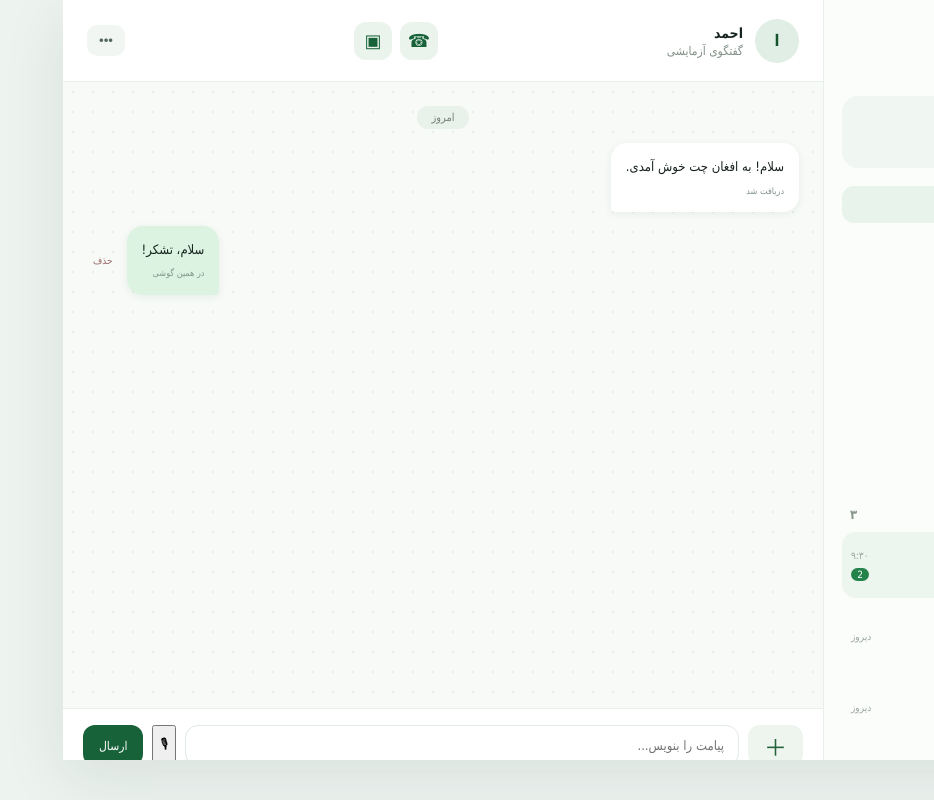
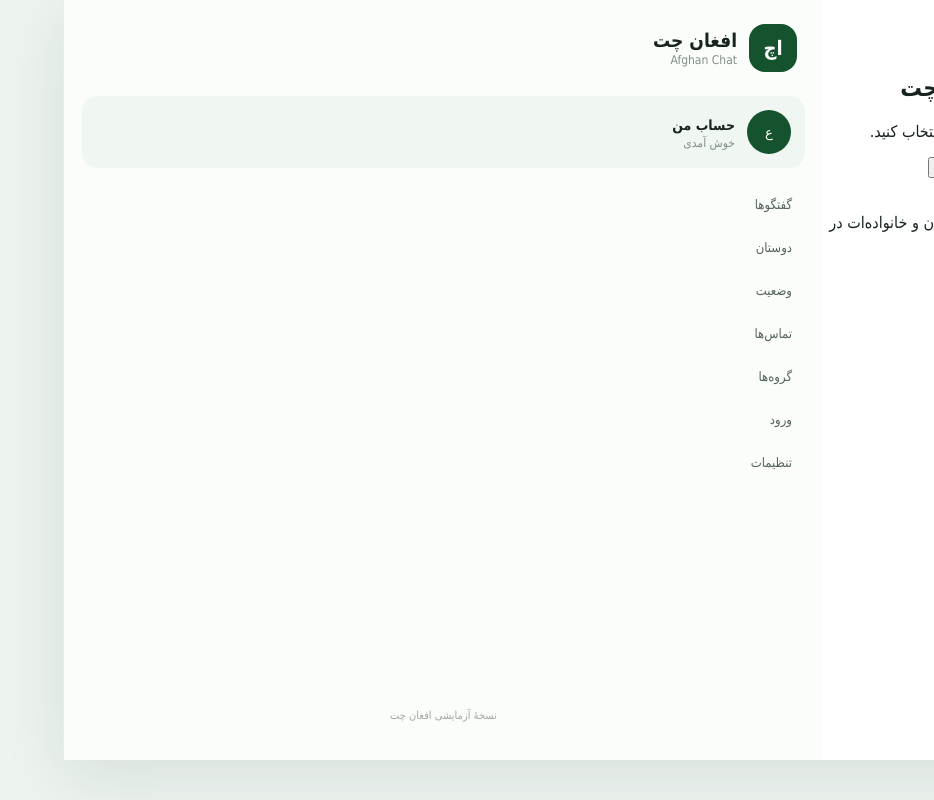
Before and after one commit to adrysmry027-blip/Afghan-Chat, a React (Vite) app: page / in a window 1280 px wide. Shown: the whole page, without its empty margins (346-1280 px from the left). Built offline with nearby package versions, Linux system fonts and the light colour scheme.

Commit message:
Add Afghan Chat welcome and sign-in choice screens

```diff
--- a/src/App.jsx
+++ b/src/App.jsx
@@ -9,7 +9,8 @@ const demoChats = [
 ];
 
 export default function App() {
-  const [page, setPage] = useState("chats");
+  const [page, setPage] = useState("welcome");
+  const [googleEmail, setGoogleEmail] = useState("");
   const [active, setActive] = useState(demoChats[0]);
   const [message, setMessage] = useState("");
   const [phone, setPhone] = useState("");
@@ -96,6 +97,33 @@ export default function App() {
 
   return (
     <main className={theme === "تاریک" ? "app-shell dark-theme" : theme === "مطابق گوشی" ? "app-shell system-theme" : "app-shell"}>
+      {page === "welcome" ? <section className="welcome-screen" dir="rtl">
+        <div className="welcome-card">
+          <div className="welcome-logo">اچ</div>
+          <p className="welcome-kicker">ارتباط نزدیک‌تر، با افغان‌چت</p>
+          <h1>خوش آمدید به افغان چت</h1>
+          <p className="welcome-intro">برای ادامه، یکی از روش‌های ورود را انتخاب کنید.</p>
+          <button className="google-signin" type="button" onClick={()=>setPage("google-login")}><span className="google-g">G</span><span>ورود با گوگل</span></button>
+          <button className="phone-signin" type="button" onClick={()=>setPage("account")}><span>☎</span><span>ورود با شماره تلفن</span></button>
+          <div className="welcome-divider"><span>ورود آسان و امن</span></div>
+          <p className="welcome-foot">با ورود به افغان‌چت، می‌توانی با دوستان و خانواده‌ات در ارتباط باشی.</p>
+          <small>نسخهٔ آزمایشی · Afghan Chat</small>
+        </div>
+      </section> : page === "google-login" ? <section className="welcome-screen" dir="rtl">
+        <div className="welcome-card login-card">
+          <button className="back-link" type="button" onClick={()=>setPage("welcome")}>← بازگشت</button>
+          <div className="google-g large">G</div>
+          <h1>ورود با حساب گوگل</h1>
+          <p className="welcome-intro">آدرس جیمیل خود را وارد کن تا در نسخهٔ اصلی به صفحهٔ امن گوگل هدایت شوی.</p>
+          <form className="google-email-form" onSubmit={e=>{e.preventDefault();if(!googleEmail.trim()){setNotice("لطفاً آدرس جیمیل را وارد کن.");return;}setNotice("ورود واقعی گوگل هنوز وصل نشده است. در نسخهٔ اصلی، تأیید حساب فقط در صفحهٔ رسمی گوگل انجام می‌شود.");}}>
+            <label htmlFor="google-email">آدرس جیمیل</label>
+            <input id="google-email" type="email" dir="ltr" autoComplete="email" value={googleEmail} onChange={e=>setGoogleEmail(e.target.value)} placeholder="name@gmail.com" required />
+            <button className="send" type="submit">ادامه با گوگل</button>
+          </form>
+          <p className="security-note">افغان‌چت هرگز رمز جیمیل یا کد تأیید گوگل را از تو نمی‌خواهد. کد امنیتی را فقط در صفحهٔ رسمی گوگل وارد کن.</p>
+          {notice && <p className="notice">{notice}</p>}
+        </div>
+      </section> : null}
       <aside className="sidebar">
         <header className="brand"><div className="brand-mark">اچ</div><div><h1>افغان چت</h1><p>Afghan Chat</p></div></header>
         <div className="profile"><button className="avatar self avatar-button" type="button" onClick={()=>avatarPicker.current?.click()}>{profileImage ? <img src={profileImage} alt="عکس پروفایل"/> : "ع"}</button><input ref={avatarPicker} className="hidden-file" type="file" accept="image/*" onChange={e=>{const file=e.target.files?.[0];if(file)setProfileImage(URL.createObjectURL(file));}}/><div><strong>{displayName}</strong><span>{about}</span></div></div>
```
